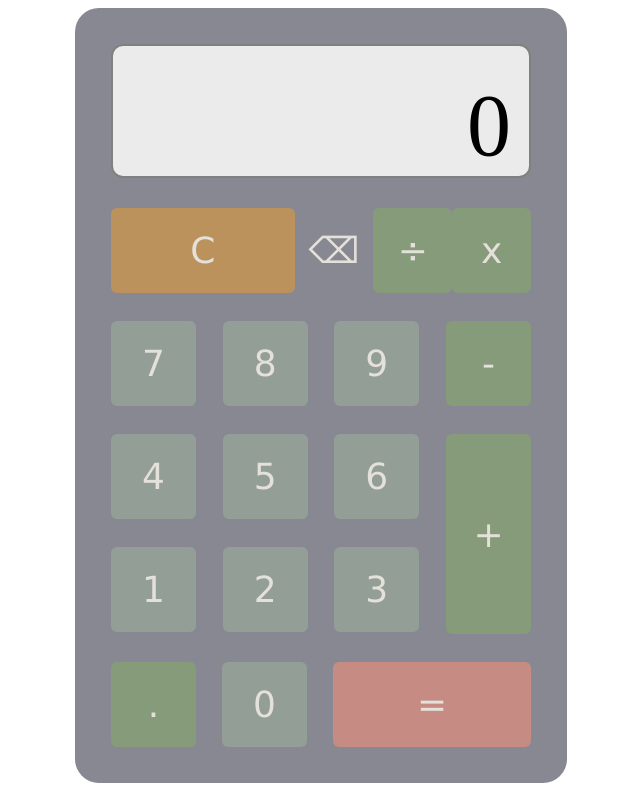
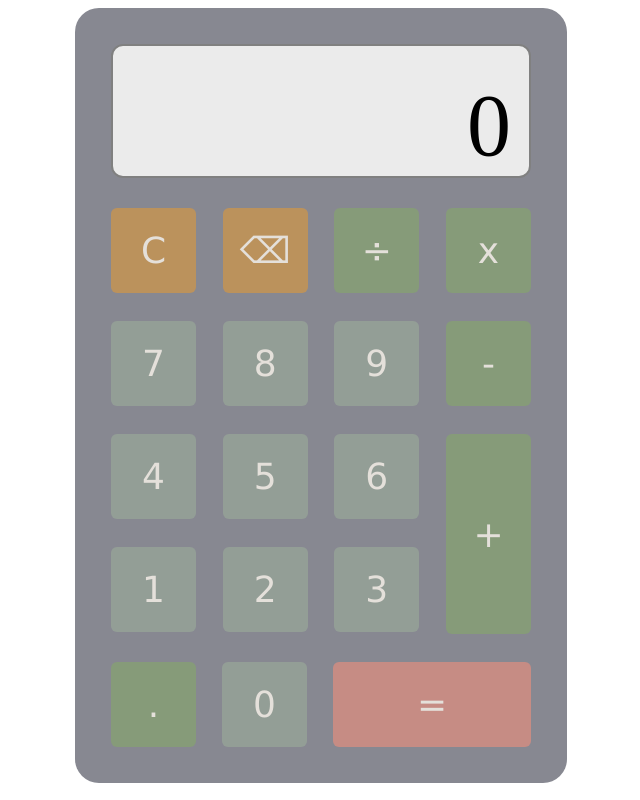
Before and after one commit to sourdoughbredd/calculator, a plain HTML site: page index.html in a window 1280 px wide. Shown: the whole page, without its empty margins (319-959 px from the left). Drawn offline with Linux system fonts and the light colour scheme.

Commit message:
Resize clear button and style delete button

```diff
--- a/style.css
+++ b/style.css
@@ -48,12 +48,9 @@
   background-color: rgb(151, 164, 152);
 }
 
-#clear {
+#clear,
+#backspace {
   background-color: rgb(201, 149, 80);
-}
-
-#equal {
-  background-color: rgb(214, 141, 130);
 }
 
 .operator,
@@ -61,13 +58,13 @@
   background-color: rgb(134, 160, 116);
 }
 
-#clear,
-#equal {
-  width: calc(2*var(--btn-size) + var(--btn-gap));
+#plus {
+  height: calc(2*var(--btn-size) + var(--btn-gap) + 2px);
 }
 
-#plus {
-  height: calc(2*var(--btn-size) + var(--btn-gap) + 2px);
+#equal {
+  background-color: rgb(214, 141, 130);
+  width: calc(2*var(--btn-size) + var(--btn-gap));
 }
 
 .btn-group {
```
